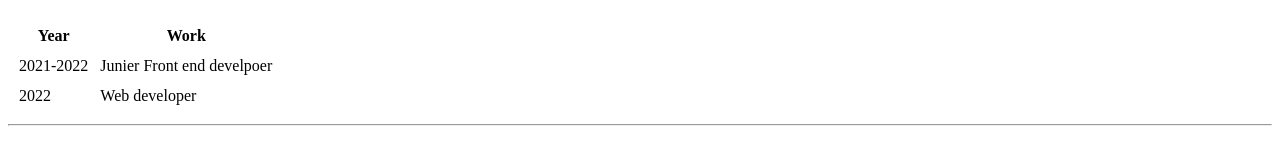
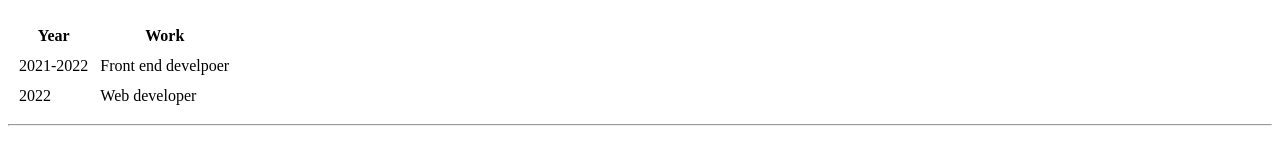
Before and after one commit to Zairuu/cv, a plain HTML site: page index.html in a window 1280 px wide. Shown: the part 489-635 px from the top of the page. Drawn offline with Linux system fonts and the light colour scheme.

Commit message:
Update index.html

```diff
--- a/index.html
+++ b/index.html
@@ -36,7 +36,7 @@
         <tbody>
             <tr>
                 <td>2021-2022</td>
-                <td>Junier Front end develpoer</td>
+                <td>Front end develpoer</td>
             </tr>
             <tr>
                 <td>2022</td>
```
